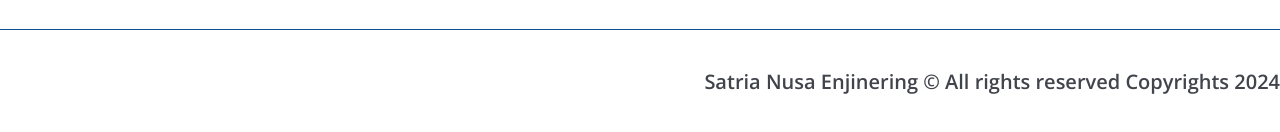
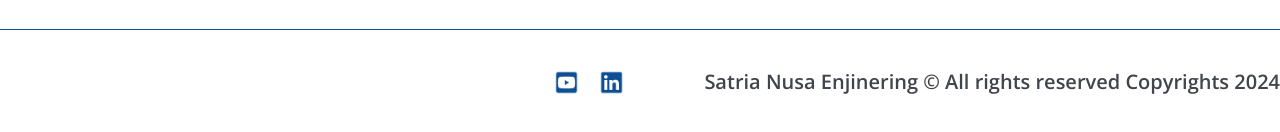
Before and after one commit to farhanfarhan9/gmp-landing-page, a Next.js app: page / in a window 1280 px wide. Shown: the part 4875-5007 px from the top of the page. Built offline with nearby package versions, Linux system fonts and the light colour scheme.

Commit message:
fix link in footer

```diff
--- a/src/components/footer/Contact.tsx
+++ b/src/components/footer/Contact.tsx
@@ -44,10 +44,10 @@
                   unoptimized
                   className=""
                   src="/img/footer/wa.png"
-                  alt="Workflow"
+                  alt="WhatsApp Logo"
                 />
               </div>
-              <div>+6281534617975</div>
+              <a href="tel:+6281534617975">+6281534617975</a>
             </div>
             <div className="flex mt-3">
               <div className="mr-2">
@@ -57,10 +57,12 @@
                   unoptimized
                   className=""
                   src="/img/footer/email.png"
-                  alt="Workflow"
+                  alt="Email Logo"
                 />
               </div>
-              project@satrianusa.group
+              <a href="mailto:project@satrianusa.group">
+                project@satrianusa.group
+              </a>
             </div>
           </div>
           <div className="w-full md:w-1/5 pt-10 md:pt-0">
@@ -130,6 +132,34 @@
 
         <div className="w-full flex justify-center my-10">
           <div className="max-w-7xl flex w-full font-semibold justify-end">
+            <a
+              href="https://www.youtube.com/@SatriaNusaEnjinering-wk4xl"
+              target="_BLANK"
+              className="mr-5"
+            >
+              <Image
+                width={25}
+                height={25}
+                unoptimized
+                className=""
+                src="/img/footer/youtube.png"
+                alt="Workflow"
+              />
+            </a>
+            <a
+              href="https://www.linkedin.com/company/satrianusaenjinering"
+              target="_BLANK"
+              className="mr-20"
+            >
+              <Image
+                width={25}
+                height={25}
+                unoptimized
+                className=""
+                src="/img/footer/linkedin.png"
+                alt="Workflow"
+              />
+            </a>
             <div>
               Satria Nusa Enjinering © All rights reserved Copyrights 2024
             </div>
```
